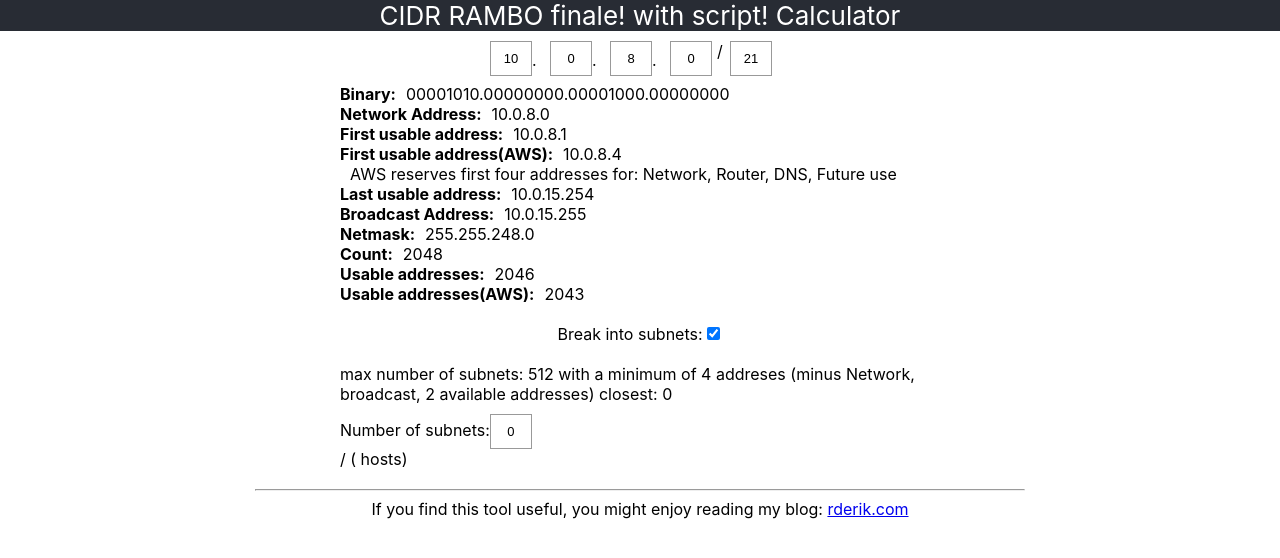
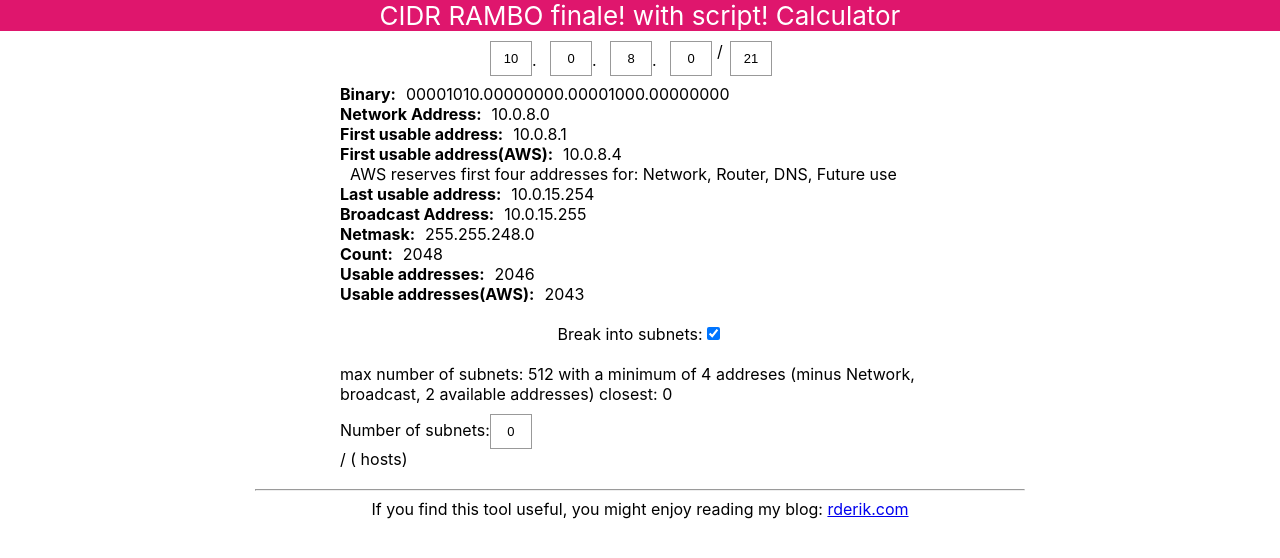
Before and after one commit to kabbansaah1/new1, a React (Create React App) app: page / in a window 1280 px wide. Shown: the top 558 px of the page. Built offline with nearby package versions, Linux system fonts and the light colour scheme.

Commit message:
COLOR WRAP

```diff
--- a/src/App.css
+++ b/src/App.css
@@ -14,7 +14,7 @@
 }
 
 .App-header {
-  background-color: #282c34;
+  background-color: #df166d;
   display: flex;
   flex-direction: column;
   align-items: center;
```
